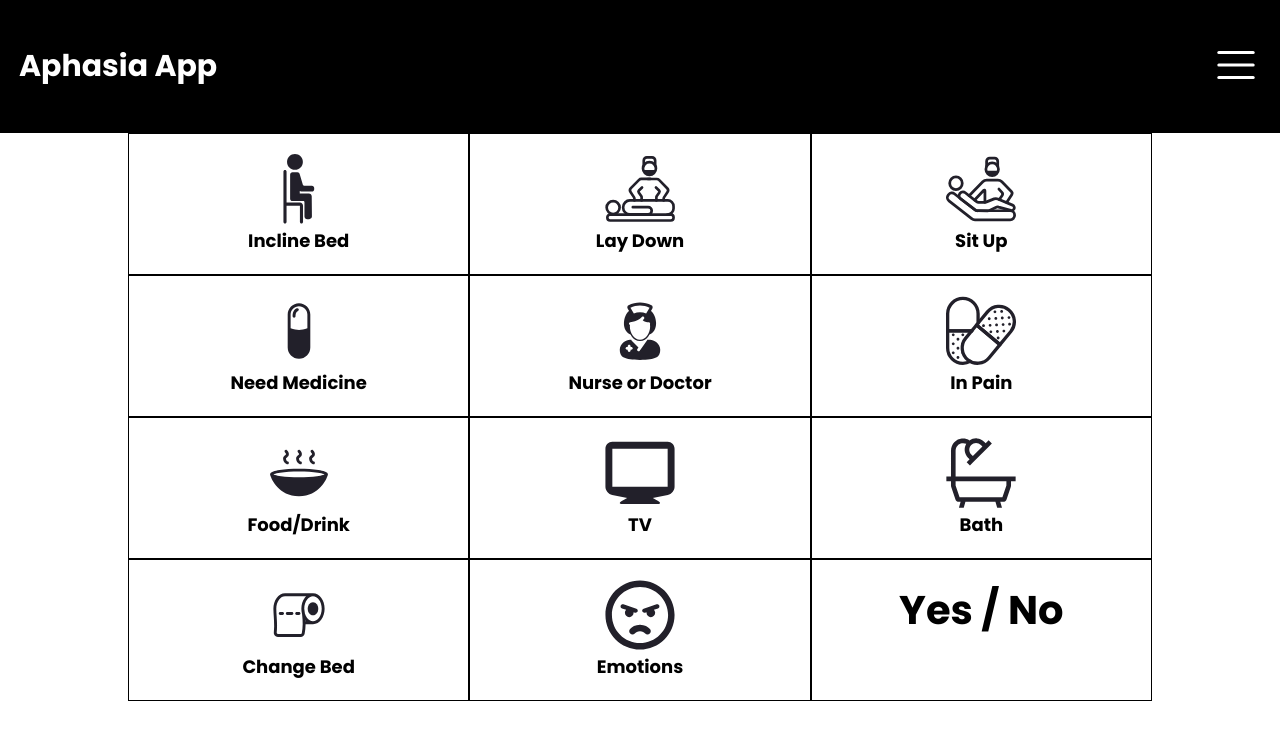
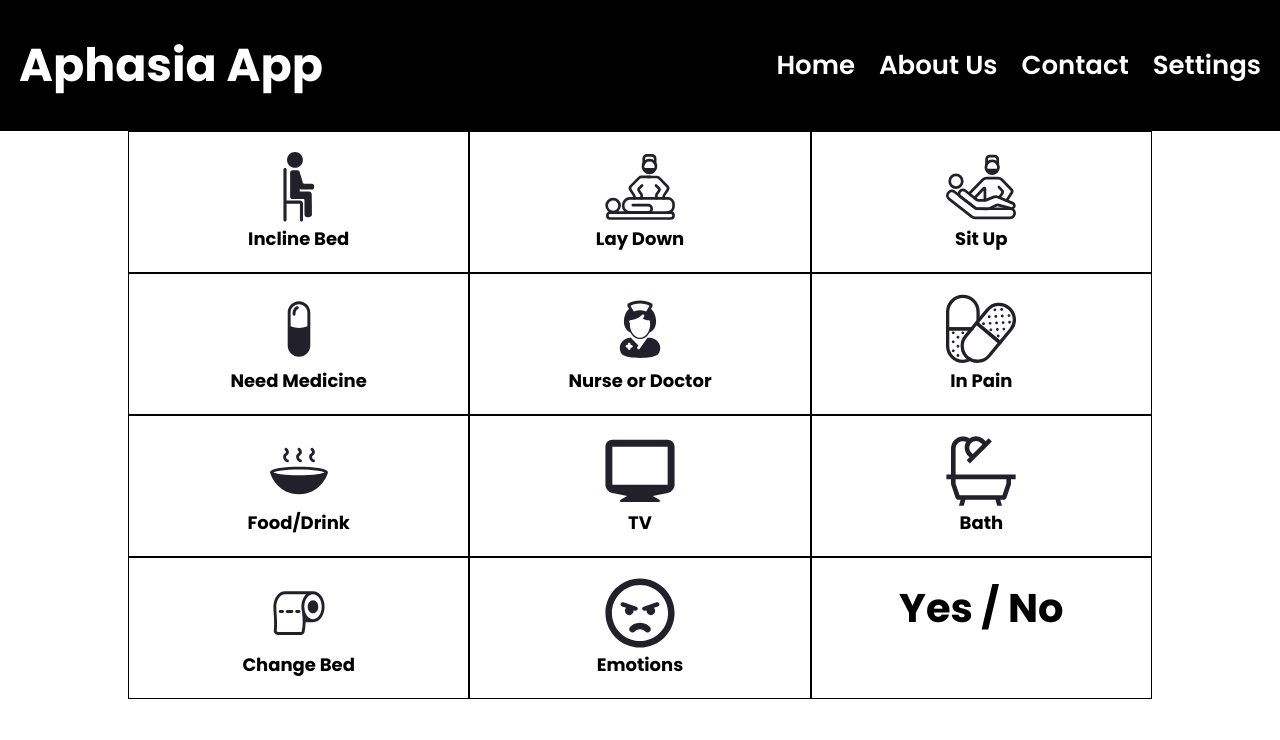
Before and after one commit to kellycesario/aphasia-app, a React (Vite) app: page / in a window 1280 px wide. Shown: the top 740 px of the page. Built offline with nearby package versions, Linux system fonts and the light colour scheme.

Commit message:
add desktop version in header

```diff
--- a/src/components/organisms/Header/styles.scss
+++ b/src/components/organisms/Header/styles.scss
@@ -9,18 +9,28 @@
     align-items: center;
     max-width: 144rem;
     padding: 4rem 1.9rem;
+    margin: 0 auto;
   }
 
   &__logo {
     font-size: 3rem;
     line-height: 111%;
     font-weight: 700;
+
+    @media screen and (min-width: 1080px) {
+      font-size: 4.6rem;
+    }
   }
 
   &__list {
     display: none;
     list-style: none;
     padding: 12rem 6rem 0;
+
+    @media screen and (min-width: 1080px) {
+      display: flex;
+      padding: 0;
+    }
 
     &--active {
       display: block;
@@ -29,14 +39,29 @@
       top: 0;
       height: 100vh;
       background-color: black;
+
+      @media screen and (min-width: 1080px) {
+        display: flex;
+        position: relative;
+        height: auto;
+      }
     }
   }
 
   &__item {
     font-size: 2rem;
 
+    @media screen and (min-width: 1080px) {
+      font-size: 2.6rem;
+    }
+
     &:not(:last-child) {
       margin-bottom: 1rem;
+
+      @media screen and (min-width: 1080px) {
+        margin-bottom: 0rem;
+        margin-right: 2.4rem;
+      }
     }
   }
 
@@ -47,5 +72,9 @@
     height: 5rem;
     border: none;
     background-color: transparent;
+
+    @media screen and (min-width: 1080px) {
+      display: none;
+    }
   }
 }
```
